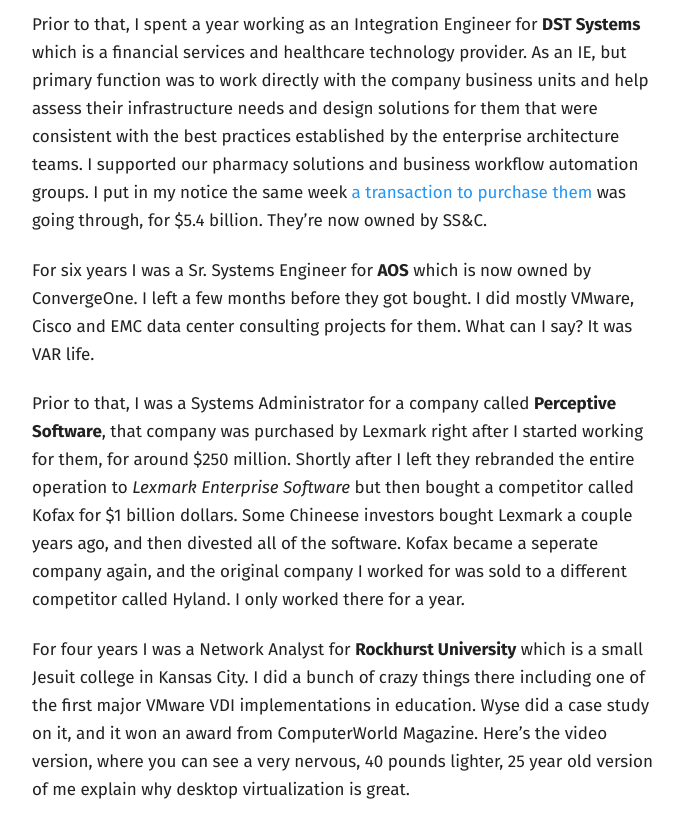
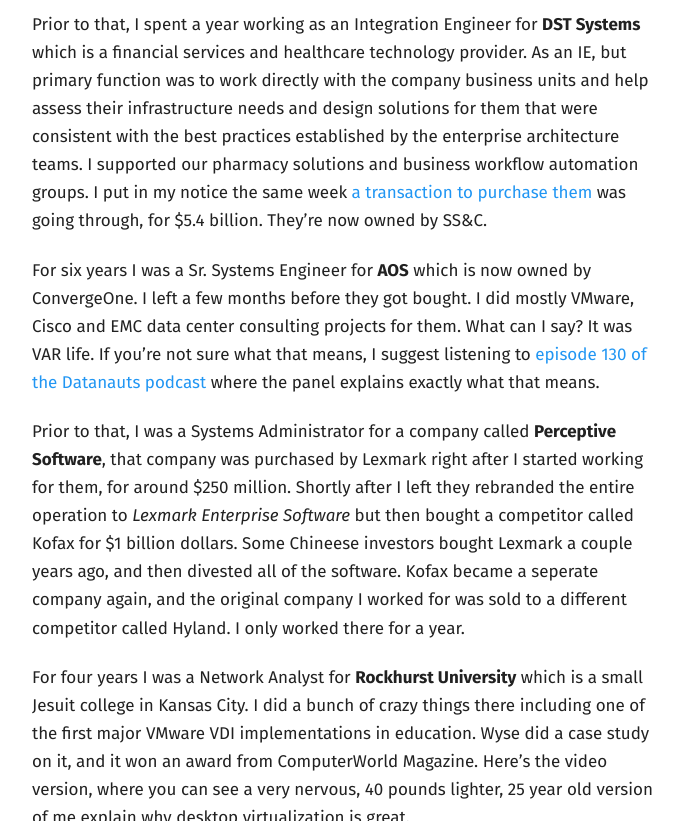
Before and after one commit to vmstan/vmstan.github.io, a Jekyll site: the page built from about/index.md, in a window 1280 px wide and 900 px high, scrolled down 1569 px, cut to the strip 0-821 px from the top of the window. Shown: the whole strip, without its empty margins (296-979 px from the left). Built offline with Jekyll 4.4.1, drawn with Linux system fonts in a browser that asks for light colours.

Commit message:
Podcasts

```diff
--- a/about/index.md
+++ b/about/index.md
@@ -42,7 +42,7 @@
 
 Prior to that, I spent a year working as an Integration Engineer for **DST Systems** which is a financial services and healthcare technology provider. As an IE, but primary function was to work directly with the company business units and help assess their infrastructure needs and design solutions for them that were consistent with the best practices established by the enterprise architecture teams. I supported our pharmacy solutions and business workflow automation groups. I put in my notice the same week [a transaction to purchase them](https://www.wsj.com/articles/ss-c-technologies-to-acquire-dst-systems-1515673275) was going through, for $5.4 billion. They're now owned by SS&C.
 
-For six years I was a Sr. Systems Engineer for **AOS** which is now owned by ConvergeOne. I left a few months before they got bought. I did mostly VMware, Cisco and EMC data center consulting projects for them. What can I say? It was VAR life.
+For six years I was a Sr. Systems Engineer for **AOS** which is now owned by ConvergeOne. I left a few months before they got bought. I did mostly VMware, Cisco and EMC data center consulting projects for them. What can I say? It was VAR life. If you're not sure what that means, I suggest listening to [episode 130 of the Datanauts podcast](https://overcast.fm/+E_k8gB8Qs) where the panel explains exactly what that means.
 
 Prior to that, I was a Systems Administrator for a company called **Perceptive Software**, that company was purchased by Lexmark right after I started working for them, for around $250 million. Shortly after I left they rebranded the entire operation to _Lexmark Enterprise Software_ but then bought a competitor called Kofax for $1 billion dollars. Some Chineese investors bought Lexmark a couple years ago, and then divested all of the software. Kofax became a seperate company again, and the original company I worked for was sold to a different competitor called Hyland. I only worked there for a year.
 
```
